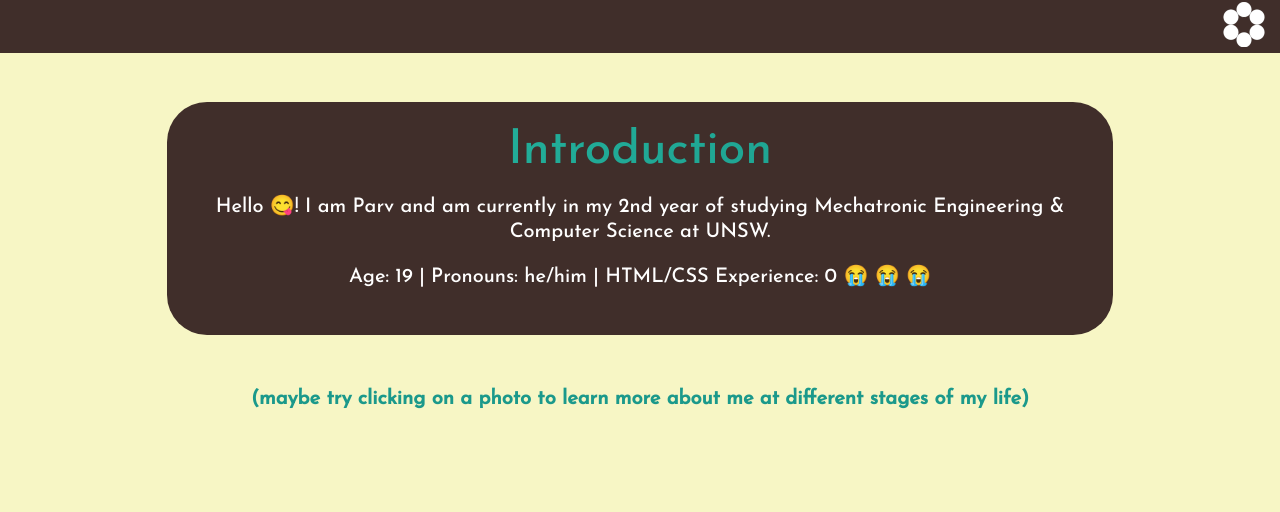
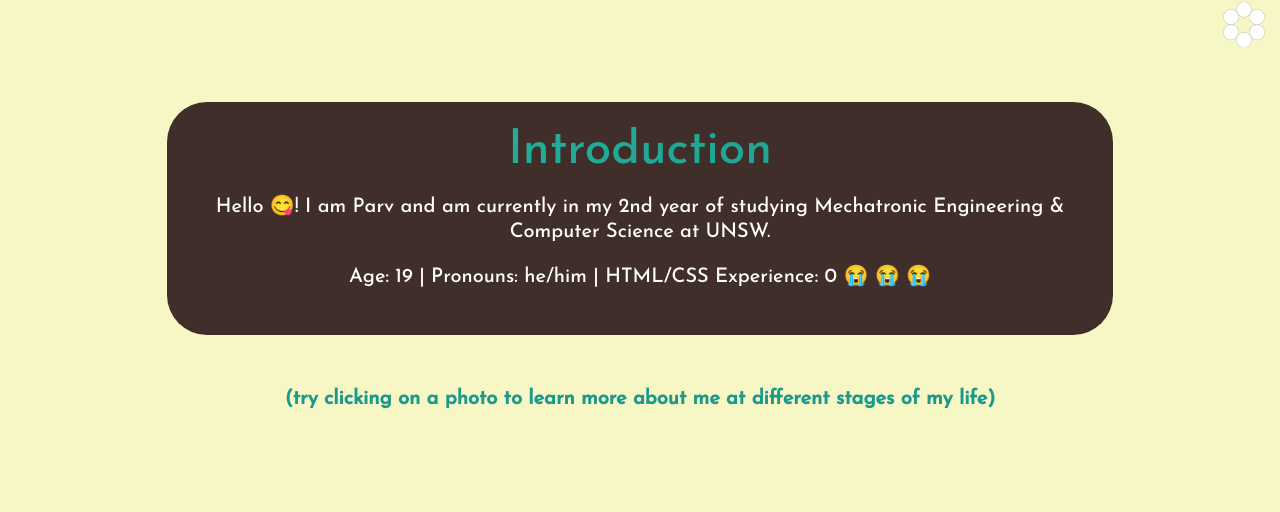
Before and after one commit to parvyyy/parvyyy.github.io, a plain HTML site: page index.html in a window 1280 px wide. Shown: the top 512 px of the page. Drawn offline with Linux system fonts and the light colour scheme.

Commit message:
fixed navbar issues, hiding arrow

```diff
--- a/index.html
+++ b/index.html
@@ -1,10 +1,10 @@
 <!DOCTYPE html>
 <html>
     <head>
+        <title> Parv's Personal Page </title>
         <link rel = "stylesheet" type = "text/css" href = "style.css">
         <link href="https://fonts.googleapis.com/css2?family=Josefin+Sans:wght@500&display=swap" rel="stylesheet">
         <meta charset="UTF-8">
-        <title> Parv's Personal Page </title>
     </head>
 
 
@@ -32,8 +32,7 @@
                 <p> Age: 19 | Pronouns: he/him | HTML/CSS Experience: 0 &#128557 &#128557 &#128557</p>
             </div>
             <div>
-                <p> <strong> (maybe try clicking on a photo to learn more about me at different stages of my life) </strong> </p>
-
+                <p> <strong> (try clicking on a photo to learn more about me at different stages of my life) </strong> </p>
             </div>
             <div class = "circleContainer">
                 <div class = "outerCircle">
@@ -152,10 +151,5 @@
                     <li><a href = "https://www.instagram.com/parvyyy/" target = "_blank"> <div class = "icons insta">  </div> </a></li>
                 </ul>
         </div>
-
-
-
-
     </body>
-
 </html>
--- a/style.css
+++ b/style.css
@@ -52,8 +52,8 @@ a:visited {
 
 nav {
     width: 100%;
-    background-color: #402E2A;
-    z-index: 100;
+    background-color: #F7F6C5;
+    z-index: -1;
 	position: fixed;
     top: 0;
 }
```
